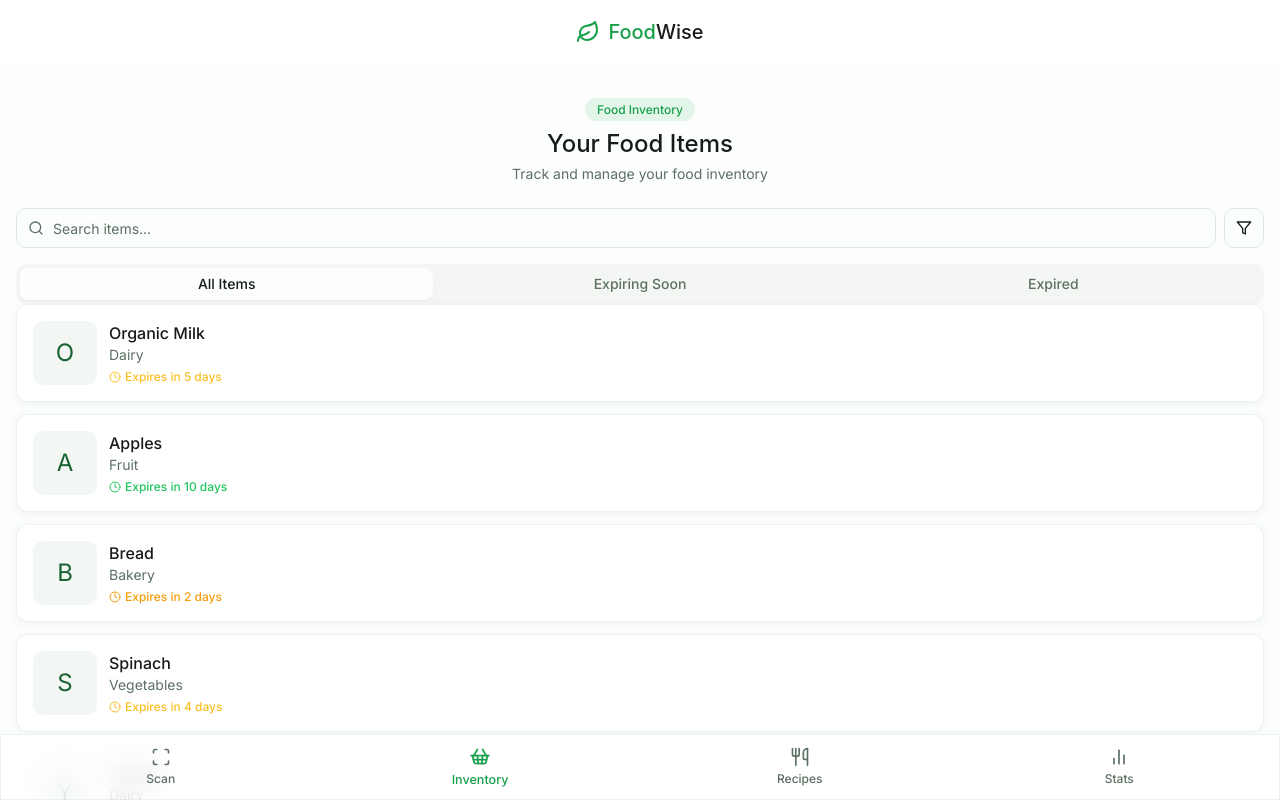
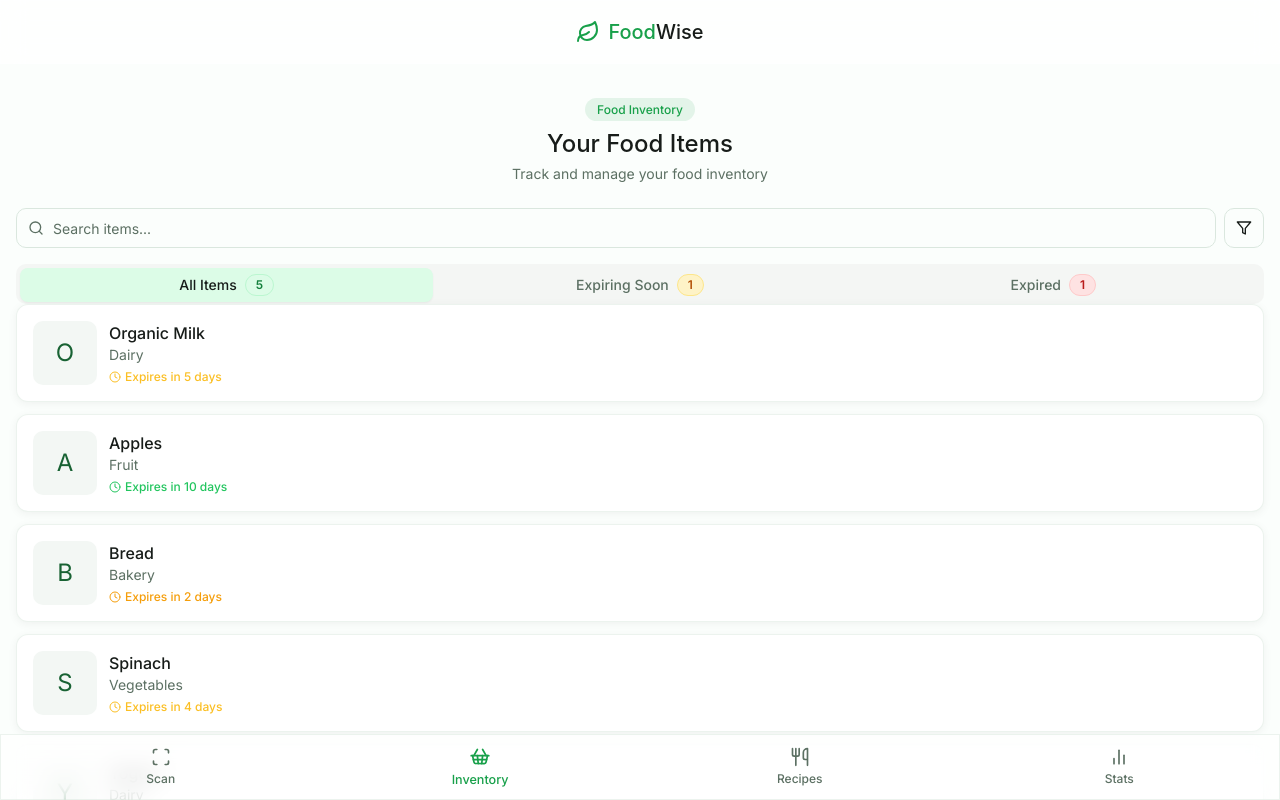
Before and after one commit to Tyler-Liquornik/foodwise-future, a React (Vite) app: page /inventory in a window 1280 px wide. Built offline with nearby package versions, Linux system fonts and the light colour scheme.

Commit message:
Color code inventory tabs
Apply color coding to the inventory tabs to visually represent item status.

```diff
--- a/src/components/features/Inventory.tsx
+++ b/src/components/features/Inventory.tsx
@@ -1,4 +1,3 @@
-
 import React, { useState } from 'react';
 import { Search, Filter, PlusCircle, Calendar, Lightbulb } from 'lucide-react';
 import { Button } from '@/components/ui/button';
@@ -6,12 +5,13 @@ import { Input } from '@/components/ui/input';
 import { Tabs, TabsContent, TabsList, TabsTrigger } from '@/components/ui/tabs';
 import ItemCard, { FoodItem } from '@/components/ui/ItemCard';
 import { toast } from "sonner";
+import { Badge } from '@/components/ui/badge';
+import { cn } from '@/lib/utils';
 
 const Inventory: React.FC = () => {
   const [searchTerm, setSearchTerm] = useState('');
   const [activeTab, setActiveTab] = useState("all");
 
-  // Sample data for demonstration
   const inventoryItems: FoodItem[] = [
     {
       id: '1',
@@ -45,19 +45,16 @@ const Inventory: React.FC = () => {
     }
   ];
 
-  // Filter items by search term
   const filteredItems = inventoryItems.filter(item =>
     item.name.toLowerCase().includes(searchTerm.toLowerCase()) ||
     item.category.toLowerCase().includes(searchTerm.toLowerCase())
   );
 
-  // Filter items for "expiring soon" tab (items expiring within 3 days)
   const expiringItems = filteredItems.filter(item => {
     const daysToExpiry = Math.floor((item.expiryDate.getTime() - Date.now()) / (1000 * 60 * 60 * 24));
     return daysToExpiry >= 0 && daysToExpiry <= 3;
   });
 
-  // Filter items for "expired" tab
   const expiredItems = filteredItems.filter(item => {
     const daysToExpiry = Math.floor((item.expiryDate.getTime() - Date.now()) / (1000 * 60 * 60 * 24));
     return daysToExpiry < 0;
@@ -110,9 +107,56 @@ const Inventory: React.FC = () => {
 
         <Tabs value={activeTab} onValueChange={setActiveTab} className="w-full">
           <TabsList className="grid w-full grid-cols-3">
-            <TabsTrigger value="all">All Items</TabsTrigger>
-            <TabsTrigger value="soon">Expiring Soon</TabsTrigger>
-            <TabsTrigger value="expired">Expired</TabsTrigger>
+            <TabsTrigger
+              value="all"
+              className={cn(
+                "transition-colors",
+                activeTab === "all"
+                  ? "bg-green-50 text-green-700 data-[state=active]:bg-green-100"
+                  : "hover:text-green-600 hover:bg-green-50/50"
+              )}
+            >
+              All Items
+              {filteredItems.length > 0 && (
+                <Badge variant="outline" className="ml-2 bg-green-100 text-green-700 border-green-200">
+                  {filteredItems.length}
+                </Badge>
+              )}
+            </TabsTrigger>
+
+            <TabsTrigger
+              value="soon"
+              className={cn(
+                "transition-colors",
+                activeTab === "soon"
+                  ? "bg-amber-50 text-amber-700 data-[state=active]:bg-amber-100"
+                  : "hover:text-amber-600 hover:bg-amber-50/50"
+              )}
+            >
+              Expiring Soon
+              {expiringItems.length > 0 && (
+                <Badge variant="outline" className="ml-2 bg-amber-100 text-amber-700 border-amber-200">
+                  {expiringItems.length}
+                </Badge>
+              )}
+            </TabsTrigger>
+
+            <TabsTrigger
+              value="expired"
+              className={cn(
+                "transition-colors",
+                activeTab === "expired"
+                  ? "bg-red-50 text-red-700 data-[state=active]:bg-red-100"
+                  : "hover:text-red-600 hover:bg-red-50/50"
+              )}
+            >
+              Expired
+              {expiredItems.length > 0 && (
+                <Badge variant="outline" className="ml-2 bg-red-100 text-red-700 border-red-200">
+                  {expiredItems.length}
+                </Badge>
+              )}
+            </TabsTrigger>
           </TabsList>
 
           <TabsContent value="all" className="animate-slide-up mt-0">
```
